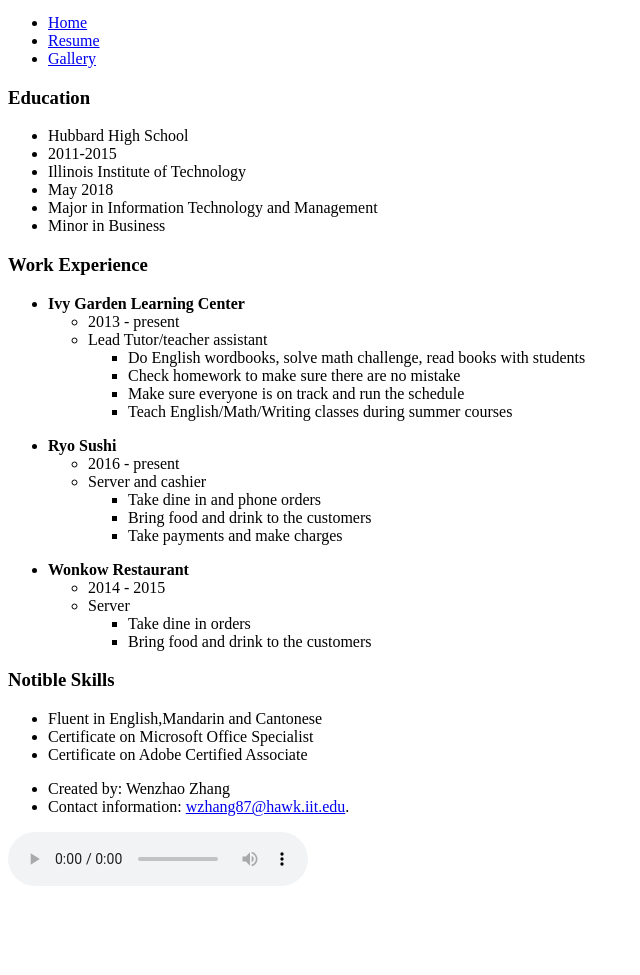
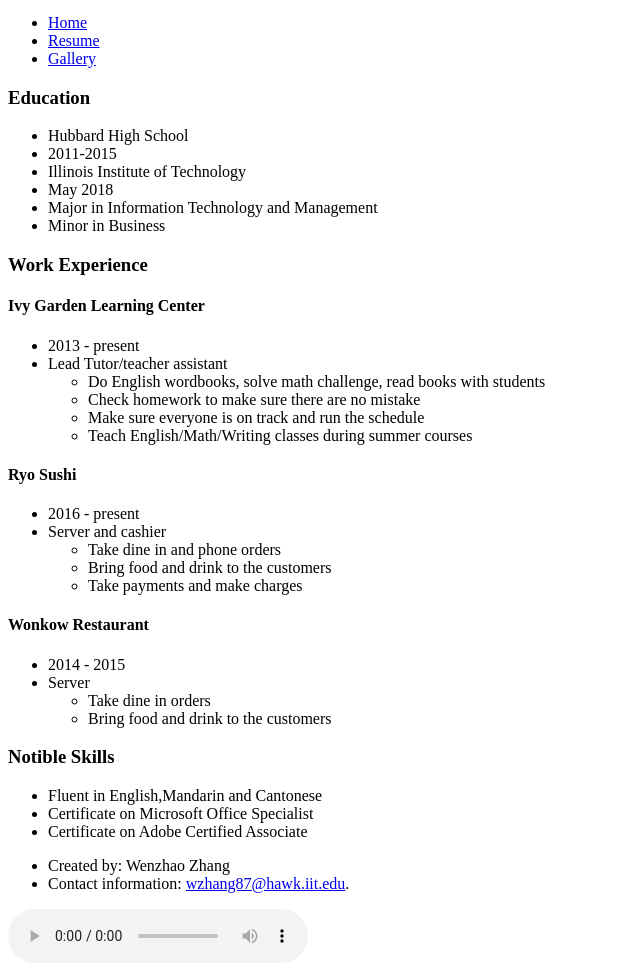
Before and after one commit to bawenna/project01, a plain HTML site: page resume.html in a window 1280 px wide. Shown: the part 105-1080 px from the top of the page, without its empty margins (0-640 px from the left). Before the commit the page ends 1003 px from the top, so only its background shows below. Drawn offline with Linux system fonts and the light colour scheme.

Commit message:
Added viewport & fixed minor issues

```diff
--- a/resume.html
+++ b/resume.html
@@ -5,6 +5,7 @@
     <meta charset="UTF-8" />
     <meta name="viewport" content="width=device-width,initial-scale=1.0,shrink-to-fit=no" />
   </head>
+
   <body>
 
     <header class="h-card" id="header">
@@ -13,6 +14,7 @@
         <li>
           <a class="u-email" href="mailto:wzhang87@hawk.iit.edu">wzhang87@hawk.iit.edu</a>
         </li>
+
        <li>
           <a class="p-tel" href="13123757042">(312)375-7042 </a>
         </li>
@@ -28,7 +30,8 @@
 
     </header>
 
-  <section>
+    <section id="education">
+
        <h3>Education</h3>
         <ul>
           <li>Hubbard High School</li>
@@ -40,11 +43,11 @@
         </ul>
     </section>
 
-  <section>
+    <section id="work">
         <h3>Work Experience</h3>
+
       <section class="first">
-      <ul>
-        <li><b>Ivy Garden Learning Center</b></li>
+        <h4>Ivy Garden Learning Center</h4>
           <ul>
             <li>2013 - present</li>
             <li>Lead Tutor/teacher assistant
@@ -56,12 +59,10 @@
               </ul>
             </li>
           </ul>
-      </ul>
       </section>
 
       <section class="second">
-      <ul>
-        <li><b>Ryo Sushi</b></li>
+        <h4>Ryo Sushi</h4>
           <ul>
             <li>2016 - present</li>
             <li>Server and cashier
@@ -75,8 +76,7 @@
       </section>
 
       <section class="third">
-      <ul>
-        <li><b>Wonkow Restaurant</b></li>
+        <h4>Wonkow Restaurant</h4>
           <ul>
             <li>2014 - 2015</li>
             <li>Server
@@ -86,16 +86,18 @@
               </ul>
             </li>
           </ul>
-
       </section>
 
-  <section>
+      <section id = "skills">
         <h3>Notible Skills</h3>
           <ul>
             <li>Fluent in English,Mandarin and Cantonese</li>
             <li>Certificate on Microsoft Office Specialist</li>
             <li>Certificate on Adobe Certified Associate</li>
           </ul>
+      </section>
+
+    </section>
 
     <footer>
       <ul>
```
Also changed, not shown: home.html (+8 -4 lines). Lines whose indentation alone changed are shown as unchanged.
